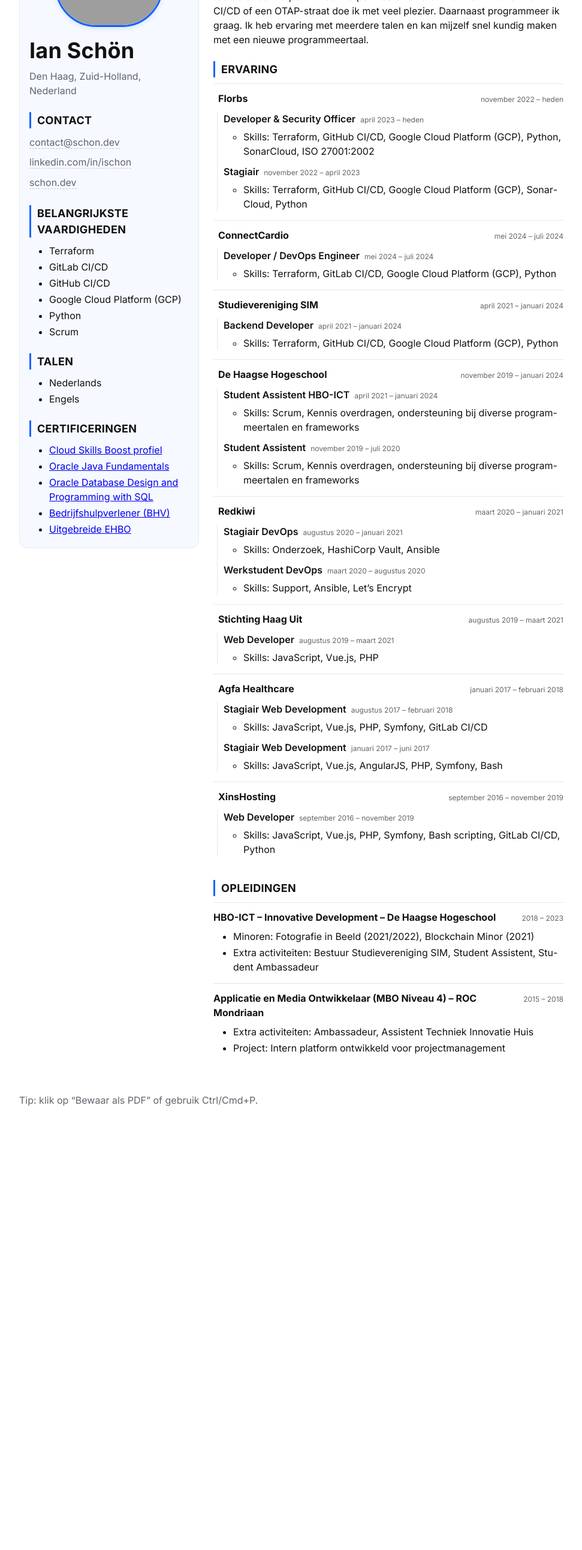
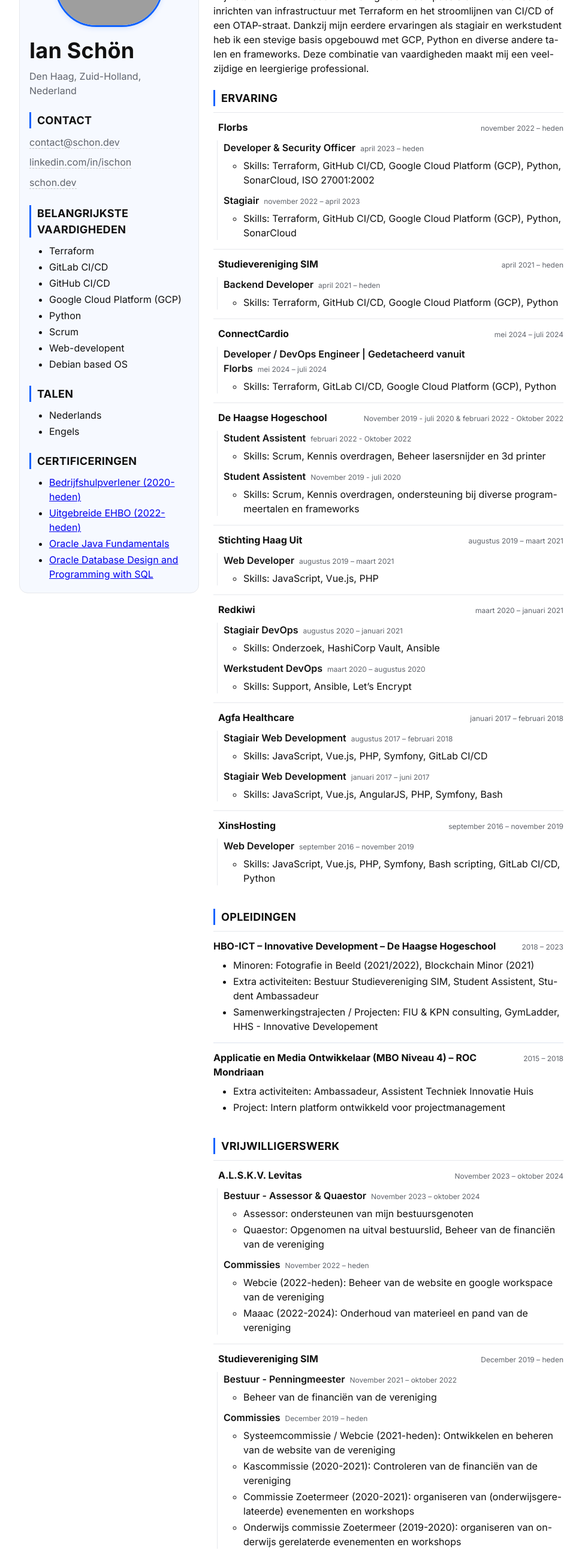
Before and after one commit to ischon/CV, a plain HTML site: page index.html in a window 1280 px wide. Shown: the part 200-2784 px from the top of the page at 60% size, without its empty margins (154-1125 px from the left). Before the commit the page ends 2078 px from the top, so only its background shows below. Drawn offline with Linux system fonts and the light colour scheme; grey boxes are pictures that could not be loaded.

Commit message:
chore: finish cv update

```diff
--- a/cv.json
+++ b/cv.json
@@ -11,7 +11,7 @@
       },
       { "label": "schon.dev", "url": "https://schon.dev/" }
     ],
-    "intro": "Ik ben Ian, een enthousiaste developer met een passie voor DevOps-gerelateerde onderwerpen. Onderwerpen zoals Terraform en het inrichten van CI/CD of een OTAP-straat doe ik met veel plezier. Daarnaast programmeer ik graag. Ik heb ervaring met meerdere talen en kan mijzelf snel kundig maken met een nieuwe programmeertaal."
+    "intro": "Ik ben Ian, een gedreven developer met een sterke focus op DevOps. Sinds mijn start in 2016 in webontwikkeling heb ik een passie ontwikkeld voor het inrichten van infrastructuur met Terraform en het stroomlijnen van CI/CD of een OTAP-straat. Dankzij mijn eerdere ervaringen als stagiair en werkstudent heb ik een stevige basis opgebouwd met GCP, Python en diverse andere talen en frameworks. Deze combinatie van vaardigheden maakt mij een veelzijdige en leergierige professional."
   },
   "skills": [
     "Terraform",
@@ -19,18 +19,17 @@
     "GitHub CI/CD",
     "Google Cloud Platform (GCP)",
     "Python",
-    "Scrum"
+    "Scrum",
+    "Web-developent",
+    "Debian based OS"
+
   ],
   "languages": ["Nederlands", "Engels"],
   "certifications": [
-    {
-      "label": "Cloud Skills Boost profiel",
-      "url": "https://www.cloudskillsboost.google/public_profiles/5de5b09a-e6a9-46e6-a1c5-148ae2048937"
-    },
+    { "label": "Bedrijfshulpverlener (2020-heden)" },
+    { "label": "Uitgebreide EHBO (2022-heden)" },
     { "label": "Oracle Java Fundamentals" },
-    { "label": "Oracle Database Design and Programming with SQL" },
-    { "label": "Bedrijfshulpverlener (BHV)" },
-    { "label": "Uitgebreide EHBO" }
+    { "label": "Oracle Database Design and Programming with SQL" }
   ],
   "experience": [
     {
@@ -48,7 +47,20 @@
           "title": "Stagiair",
           "period": "november 2022 – april 2023",
           "bullets": [
-            "Skills: Terraform, GitHub CI/CD, Google Cloud Platform (GCP), SonarCloud, Python"
+            "Skills: Terraform, GitHub CI/CD, Google Cloud Platform (GCP), Python, SonarCloud"
+          ]
+        }
+      ]
+    },
+    {
+      "company": "Studievereniging SIM",
+      "period": "april 2021 – heden",
+      "roles": [
+        {
+          "title": "Backend Developer",
+          "period": "april 2021 – heden",
+          "bullets": [
+            "Skills: Terraform, GitHub CI/CD, Google Cloud Platform (GCP), Python"
           ]
         }
       ]
@@ -58,7 +70,7 @@
       "period": "mei 2024 – juli 2024",
       "roles": [
         {
-          "title": "Developer / DevOps Engineer",
+          "title": "Developer / DevOps Engineer | Gedetacheerd vanuit Florbs",
           "period": "mei 2024 – juli 2024",
           "bullets": [
             "Skills: Terraform, GitLab CI/CD, Google Cloud Platform (GCP), Python"
@@ -67,35 +79,29 @@
       ]
     },
     {
-      "company": "Studievereniging SIM",
-      "period": "april 2021 – januari 2024",
+      "company":"De Haagse Hogeschool",
+      "period": "November 2019 - juli 2020 & februari 2022 - Oktober 2022",
       "roles": [
         {
-          "title": "Backend Developer",
-          "period": "april 2021 – januari 2024",
-          "bullets": [
-            "Skills: Terraform, GitHub CI/CD, Google Cloud Platform (GCP), Python"
-          ]
+          "title": "Student Assistent",
+          "period": "februari 2022 - Oktober 2022",
+          "bullets": ["Skills: Scrum, Kennis overdragen, Beheer lasersnijder en 3d printer"]
+        },
+        {
+          "title": "Student Assistent",
+          "period": "November 2019 - juli 2020",
+          "bullets": ["Skills: Scrum, Kennis overdragen, ondersteuning bij diverse programmeertalen en frameworks"]
         }
       ]
     },
     {
-      "company": "De Haagse Hogeschool",
-      "period": "november 2019 – januari 2024",
+      "company": "Stichting Haag Uit",
+      "period": "augustus 2019 – maart 2021",
       "roles": [
         {
-          "title": "Student Assistent HBO-ICT",
-          "period": "april 2021 – januari 2024",
-          "bullets": [
-            "Skills: Scrum, Kennis overdragen, ondersteuning bij diverse programmeertalen en frameworks"
-          ]
-        },
-        {
-          "title": "Student Assistent",
-          "period": "november 2019 – juli 2020",
-          "bullets": [
-            "Skills: Scrum, Kennis overdragen, ondersteuning bij diverse programmeertalen en frameworks"
-          ]
+          "title": "Web Developer",
+          "period": "augustus 2019 – maart 2021",
+          "bullets": ["Skills: JavaScript, Vue.js, PHP"]
         }
       ]
     },
@@ -112,17 +118,6 @@
           "title": "Werkstudent DevOps",
           "period": "maart 2020 – augustus 2020",
           "bullets": ["Skills: Support, Ansible, Let’s Encrypt"]
-        }
-      ]
-    },
-    {
-      "company": "Stichting Haag Uit",
-      "period": "augustus 2019 – maart 2021",
-      "roles": [
-        {
-          "title": "Web Developer",
-          "period": "augustus 2019 – maart 2021",
-          "bullets": ["Skills: JavaScript, Vue.js, PHP"]
         }
       ]
     },
@@ -164,7 +159,8 @@
       "period": "2018 – 2023",
       "bullets": [
         "Minoren: Fotografie in Beeld (2021/2022), Blockchain Minor (2021)",
-        "Extra activiteiten: Bestuur Studievereniging SIM, Student Assistent, Student Ambassadeur"
+        "Extra activiteiten: Bestuur Studievereniging SIM, Student Assistent, Student Ambassadeur",
+        "Samenwerkingstrajecten / Projecten: FIU & KPN consulting, GymLadder, HHS - Innovative Developement"
       ]
     },
     {
@@ -175,5 +171,74 @@
         "Project: Intern platform ontwikkeld voor projectmanagement"
       ]
     }
+  ],
+  "volunteers": [
+    {
+      "company": "A.L.S.K.V. Levitas",
+      "period": "November 2023 – oktober 2024",
+      "roles": [
+        {
+          "title": "Bestuur - Assessor & Quaestor",
+          "period": "November 2023 – oktober 2024",
+          "bullets": [
+            "Assessor: ondersteunen van mijn bestuursgenoten",
+            "Quaestor: Opgenomen na uitval bestuurslid, Beheer van de financiën van de vereniging"
+          ]
+        },
+        {
+          "title": "Commissies",
+          "period": "November 2022 – heden",
+          "bullets": [
+            "Webcie (2022-heden): Beheer van de website en google workspace van de vereniging",
+            "Maaac (2022-2024): Onderhoud van materieel en pand van de vereniging"
+          ]
+        }
+      ]
+    },
+    {
+      "company": "Studievereniging SIM",
+      "period": "December 2019 – heden",
+      "roles": [
+        {
+          "title": "Bestuur - Penningmeester",
+          "period": "November 2021 – oktober 2022",
+          "bullets": [
+            "Beheer van de financiën van de vereniging"
+          ]
+        },
+        {
+          "title": "Commissies",
+          "period": "December 2019 – heden",
+          "bullets": [
+            "Systeemcommissie / Webcie (2021-heden): Ontwikkelen en beheren van de website van de vereniging",
+            "Kascommissie (2020-2021): Controleren van de financiën van de vereniging",
+            "Commissie Zoetermeer (2020-2021): organiseren van (onderwijsgerelateerde) evenementen en workshops",
+            "Onderwijs commissie Zoetermeer (2019-2020): organiseren van onderwijs gerelaterde evenementen en workshops"
+          ]
+        }
+      ]
+    },
+    {
+      "company": "Stichting Haag Uit",
+      "period": "Maart 2019 – November 2022",
+      "roles": [
+        {
+          "title": "Web Developer",
+          "period": "augustus 2019 - november 2021",
+          "bullets": [
+            "Bijdragen aan de website en interne applicaties van de stichting"
+          ]
+        },
+        {
+          "title": "Algemeen Medewerker",
+          "period": "2019- 2022",
+          "bullets": [
+            "Logistiek & ondersteunend technisch medewerker (2022): Transport voor boodschappen en medische zaken en onderstuenen van de Technisch medewerker",
+            "Moderator (2020-2021): tijdens de corona periode de discord omgeving ingericht en beheerd voor een online introductie",
+            "Technich medewerker (2019): onderstuenen van het kamp op gebied van water, elektra en dergelijken"
+          ]
+        }
+      ]
+    }
   ]
 }
--- a/index.html
+++ b/index.html
@@ -64,6 +64,11 @@
                     <h2>Opleidingen</h2>
                     <div id="education"></div>
                 </section>
+
+                <section>
+                    <h2>Vrijwilligerswerk</h2>
+                    <div id="volunteers"></div>
+                </section>
             </section>
         </div>
     </main>
@@ -72,64 +77,6 @@
         <p class="muted">Tip: klik op “Bewaar als PDF” of gebruik Ctrl/Cmd+P.</p>
     </footer>
 
-    <script id="cv-data" type="application/json">
-    {
-      "profile": {
-        "name": "Ian Schön",
-        "location": "Den Haag, Zuid-Holland, Nederland",
-        "email": "contact@schon.dev",
-        "photo": "https://schon.pictures/images/about-768w.webp",
-        "links": [
-          {"label": "linkedin.com/in/ischon", "url": "https://www.linkedin.com/in/ischon/"},
-          {"label": "schon.dev", "url": "https://schon.dev/"}
-        ],
-        "intro": "Ik ben Ian, een enthousiaste developer met een passie voor DevOps-gerelateerde onderwerpen. Onderwerpen zoals Terraform en het inrichten van CI/CD of een OTAP-straat doe ik met veel plezier. Daarnaast programmeer ik graag. Ik heb ervaring met meerdere talen en kan mijzelf snel kundig maken met een nieuwe programmeertaal."
-      },
-      "skills": ["Terraform","GitLab CI/CD","GitHub CI/CD","Google Cloud Platform (GCP)","Python","Scrum"],
-      "languages": ["Nederlands","Engels"],
-      "certifications": [
-        {"label":"Cloud Skills Boost profiel","url":"https://www.cloudskillsboost.google/public_profiles/5de5b09a-e6a9-46e6-a1c5-148ae2048937"},
-        {"label":"Oracle Java Fundamentals"},
-        {"label":"Oracle Database Design and Programming with SQL"},
-        {"label":"Bedrijfshulpverlener (BHV)"},
-        {"label":"Uitgebreide EHBO"}
-      ],
-      "experience": [
-        {"company":"Florbs","period":"april 2023 – heden","roles":[
-          {"title":"Developer & Security Officer","period":"april 2023 – heden","bullets":["Skills: Terraform, GitHub CI/CD, Google Cloud Platform (GCP), Python, SonarCloud, ISO 27001:2002"]},
-          {"title":"Stagiair","period":"november 2022 – april 2023","bullets":["Skills: Terraform, GitHub CI/CD, Google Cloud Platform (GCP), SonarCloud, Python"]}
-        ]},
-        {"company":"ConnectCardio","period":"mei 2024 – juli 2024","roles":[
-          {"title":"Developer / DevOps Engineer","period":"mei 2024 – juli 2024","bullets":["Skills: Terraform, GitLab CI/CD, Google Cloud Platform (GCP), Python"]}
-        ]},
-        {"company":"Studievereniging SIM","period":"april 2021 – januari 2024","roles":[
-          {"title":"Backend Developer","period":"april 2021 – januari 2024","bullets":["Skills: Terraform, GitHub CI/CD, Google Cloud Platform (GCP), Python"]}
-        ]},
-        {"company":"De Haagse Hogeschool","period":"november 2019 – januari 2024","roles":[
-          {"title":"Student Assistent HBO-ICT","period":"april 2021 – januari 2024","bullets":["Skills: Scrum, Kennis overdragen, ondersteuning bij diverse programmeertalen en frameworks"]},
-          {"title":"Student Assistent","period":"november 2019 – juli 2020","bullets":["Skills: Scrum, Kennis overdragen, ondersteuning bij diverse programmeertalen en frameworks"]}
-        ]},
-        {"company":"Redkiwi","period":"maart 2020 – januari 2021","roles":[
-          {"title":"Stagiair DevOps","period":"augustus 2020 – januari 2021","bullets":["Skills: Onderzoek, HashiCorp Vault, Ansible"]},
-          {"title":"Werkstudent DevOps","period":"maart 2020 – augustus 2020","bullets":["Skills: Support, Ansible, Let’s Encrypt"]}
-        ]},
-        {"company":"Stichting Haag Uit","period":"augustus 2019 – maart 2021","roles":[
-          {"title":"Web Developer","period":"augustus 2019 – maart 2021","bullets":["Skills: JavaScript, Vue.js, PHP"]}
-        ]},
-        {"company":"Agfa Healthcare","period":"januari 2017 – februari 2018","roles":[
-          {"title":"Stagiair Web Development","period":"augustus 2017 – februari 2018","bullets":["Skills: JavaScript, Vue.js, PHP, Symfony, GitLab CI/CD"]},
-          {"title":"Stagiair Web Development","period":"januari 2017 – juni 2017","bullets":["Skills: JavaScript, Vue.js, AngularJS, PHP, Symfony, Bash"]}
-        ]},
-        {"company":"XinsHosting","period":"september 2016 – november 2019","roles":[
-          {"title":"Web Developer","period":"september 2016 – november 2019","bullets":["Skills: JavaScript, Vue.js, PHP, Symfony, Bash scripting, GitLab CI/CD, Python"]}
-        ]}
-      ],
-      "education": [
-        {"title":"HBO-ICT – Innovative Development – De Haagse Hogeschool","period":"2018 – 2023","bullets":["Minoren: Fotografie in Beeld (2021/2022), Blockchain Minor (2021)","Extra activiteiten: Bestuur Studievereniging SIM, Student Assistent, Student Ambassadeur"]},
-        {"title":"Applicatie en Media Ontwikkelaar (MBO Niveau 4) – ROC Mondriaan","period":"2015 – 2018","bullets":["Extra activiteiten: Ambassadeur, Assistent Techniek Innovatie Huis","Project: Intern platform ontwikkeld voor projectmanagement"]}
-      ]
-    }
-    </script>
     <script>
         const printBtn = document.getElementById('printBtn');
         if (printBtn) {
@@ -194,17 +141,13 @@
         }
 
         async function loadData() {
-            try {
             const res = await fetch('cv.json', { cache: 'no-store' });
-                if (!res.ok) throw new Error('Failed');
+            if (!res.ok) throw new Error('Failed to load cv.json');
             return await res.json();
-            } catch (e) {
-                const inline = byId('cv-data');
-                return JSON.parse(inline.textContent);
-            }
         }
 
-        loadData().then(data => {
+        loadData()
+            .then(data => {
                 byId('name').textContent = data.profile.name;
                 byId('location').textContent = data.profile.location;
                 byId('intro').textContent = data.profile.intro;
@@ -216,6 +159,21 @@
                 renderList('certifications', data.certifications||[]);
                 renderExperience('experience', data.experience||[]);
                 renderEducation('education', data.education||[]);
+                renderExperience('volunteers', data.volunteers||[]);
+            })
+            .catch(err => {
+                const content = document.querySelector('.content');
+                const note = document.createElement('div');
+                note.className = 'entry';
+                note.innerHTML = '<p class="muted">Kon cv.json niet laden (meestal door file:// CORS). Start lokaal een server en herlaad:</p>'+
+                    '<pre style="white-space:pre-wrap;background:#f6f8fa;border:1px solid #e5e7eb;border-radius:6px;padding:8px">'+
+                    'Python:  python -m http.server 5173\n'+
+                    'Node:    npx serve -l 5173\n'+
+                    'Node:    npx http-server -p 5173 -c-1\n'+
+                    '</pre>'+
+                    '<p class="muted">Open vervolgens: http://localhost:5173</p>';
+                content.prepend(note);
+                console.error(err);
             });
     </script>
 </body>
```
Also changed, not shown: 1 other file. Lines whose indentation alone changed are shown as unchanged.
